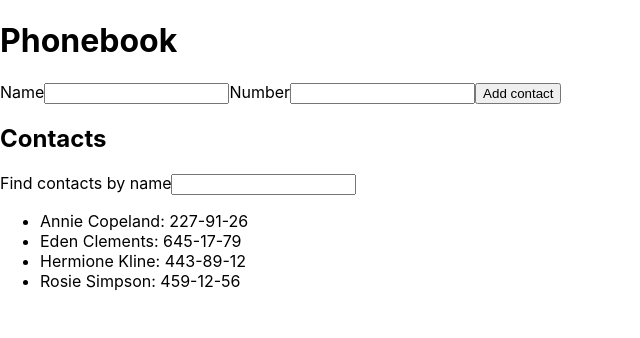
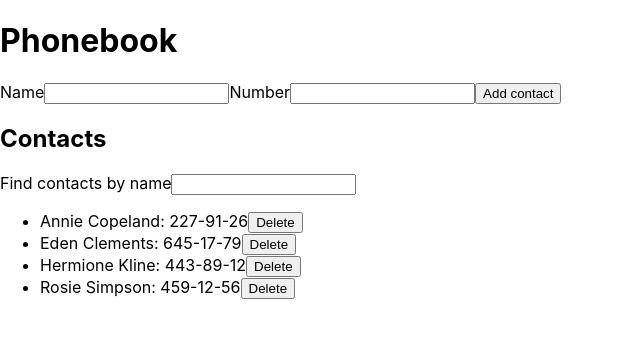
Before and after one commit to OlegBilas/goit-react-hw-02-phonebook, a React (Create React App) app: page / in a window 1280 px wide. Shown: the top 338 px of the page, without its empty margins (0-640 px from the left). Built offline with nearby package versions, Linux system fonts and the light colour scheme.

Commit message:
task 2 (without styles)

```diff
--- a/src/components/App.jsx
+++ b/src/components/App.jsx
@@ -41,6 +41,15 @@ export class App extends Component {
       return contacts.sort((a, b) => a.name.localeCompare(b.name));
     }
   };
+
+  removeContact = e => {
+    const { contacts } = this.state;
+    const idx = contacts.findIndex(
+      contact => contact.id === e.target.dataset.id
+    );
+    contacts.splice(idx, 1);
+    this.setState({ contacts: contacts });
+  };
   render() {
     const { filter } = this.state;
     return (
@@ -50,7 +59,10 @@ export class App extends Component {
 
         <h2>Contacts</h2>
         <Filter filter={filter} onChange={this.onChangeFilter} />
-        <ContactList contacts={this.filteredContacts()} />
+        <ContactList
+          contacts={this.filteredContacts()}
+          onRemove={this.removeContact}
+        />
       </div>
     );
   }
--- a/src/components/ContactList/ContactList.jsx
+++ b/src/components/ContactList/ContactList.jsx
@@ -1,12 +1,15 @@
 import React from 'react';
 import PropTypes from 'prop-types';
 
-const ContactList = ({ contacts }) => {
+const ContactList = ({ contacts, onRemove }) => {
   return (
     <ul>
       {contacts.map(({ id, name, number }) => (
         <li key={id}>
           {name}: {number}
+          <button data-id={id} onClick={onRemove}>
+            Delete
+          </button>
         </li>
       ))}
     </ul>
```
